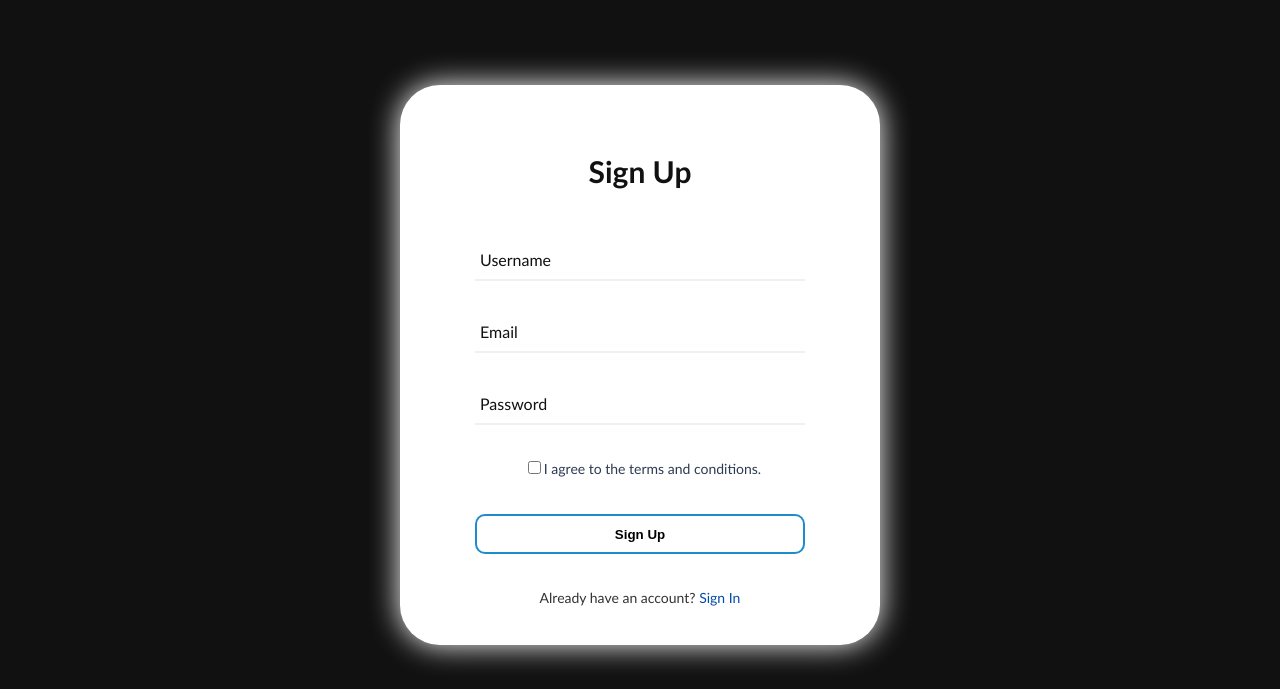
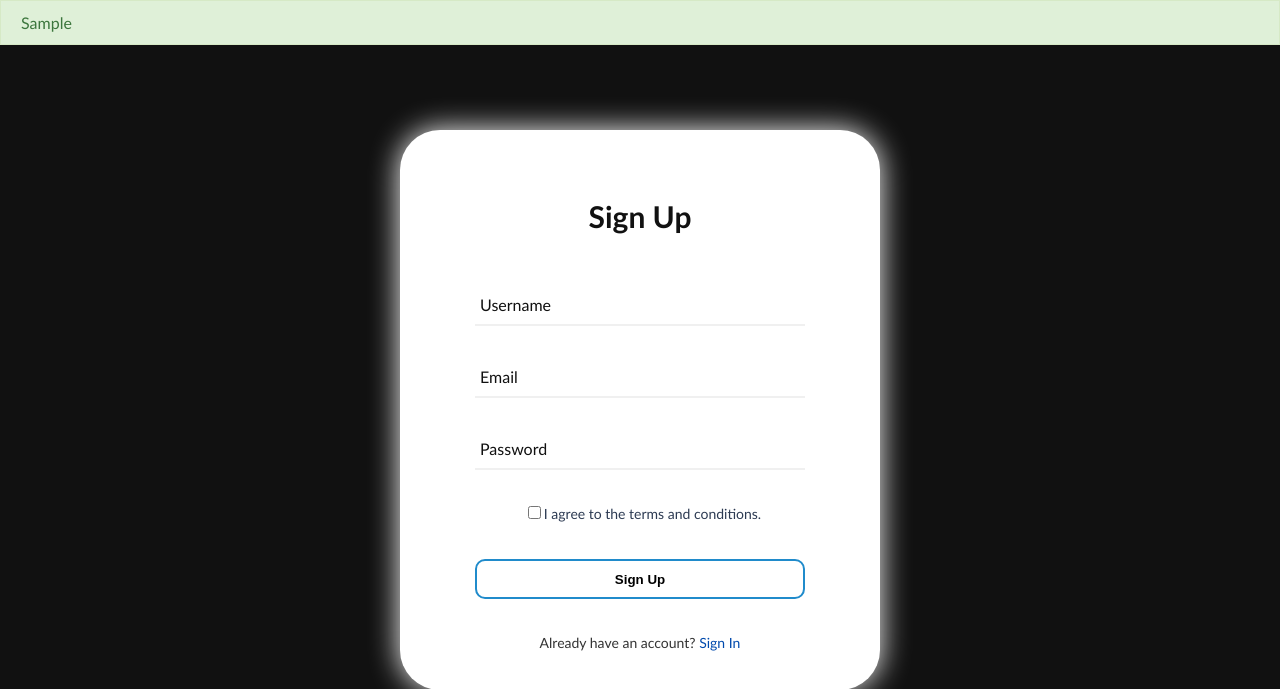
Before and after one commit to udoniing/SEGP_GroupK, a Flask app: template templates/register.html in a window 1280 px wide. Shown: the part 76-765 px from the top of the page. Run offline with Flask 3, Linux system fonts and the light colour scheme; the template is opened without the code that fills it: most values are stand-ins (such as "Sample title", 1, 10 or a date in 2020); some libraries are stand-ins or nearby versions.

Commit message:
message for signup successfully

```diff
--- a/static/style.css
+++ b/static/style.css
@@ -406,6 +406,12 @@ outline: none;
   border-color: #f5c6cb;
 }
 
+.alert-success {
+color: #3c763d;
+background-color: #dff0d8;
+border-color: #d6e9c6;
+}
+
 
 .startbutton {
   padding: 10px;
--- a/templates/register.html
+++ b/templates/register.html
@@ -5,6 +5,12 @@
 {% if error_msg %}
 <div class="alert alert-danger" role="alert">
     {{ error_msg }}
+</div>
+{% endif %}
+
+{% if success_msg %}
+<div class="alert alert-success" role="alert">
+    {{ success_msg }}
 </div>
 {% endif %}
 
```
